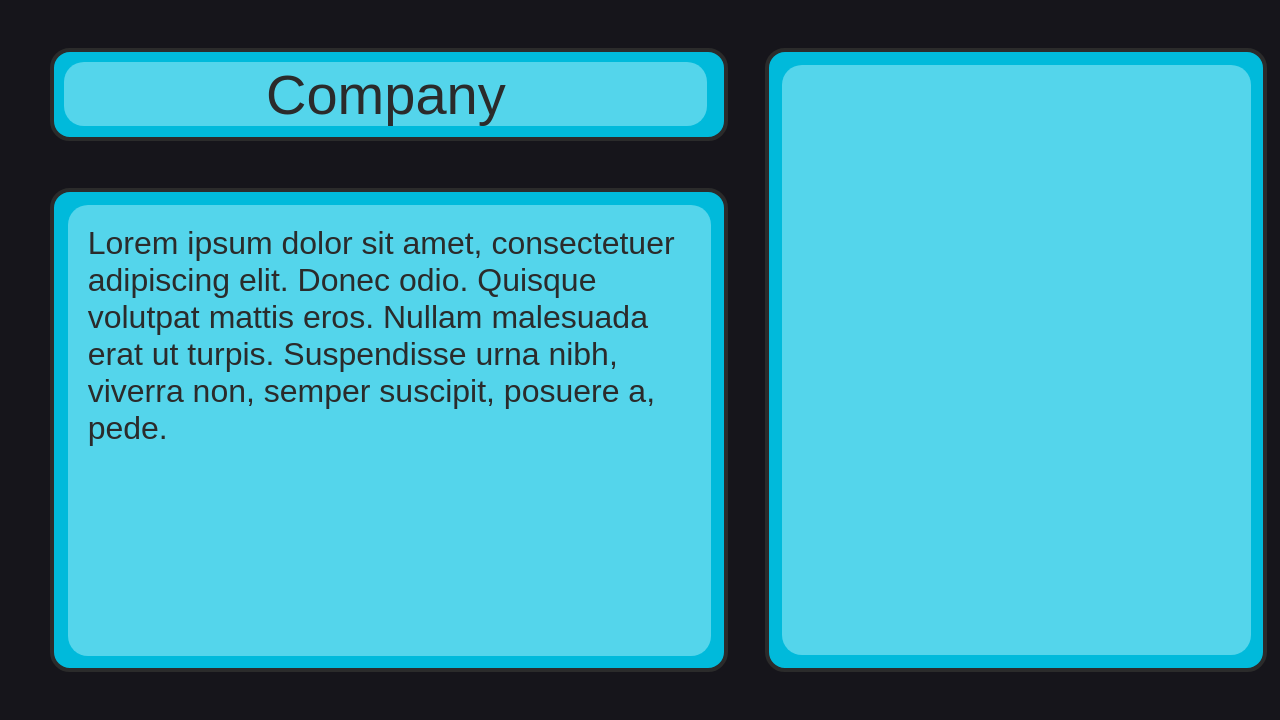
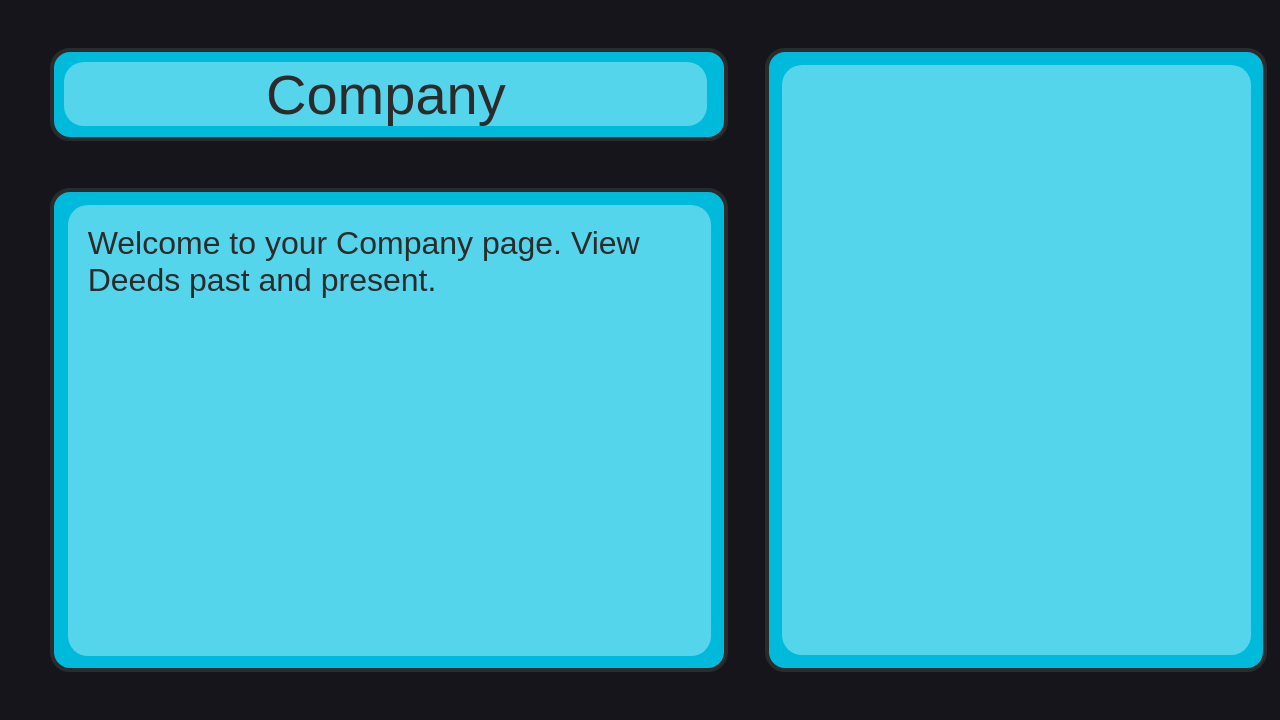
Before and after one commit to teknofage/SPD-1-3-Project, a Flask app: page /user/company in a window 1280 px wide. Shown: the part 80-800 px from the top of the page. Run offline with Flask 2, Linux system fonts and the light colour scheme; the visitor is signed in with stand-in values (Sample User, id 1); data comes from the database, SQL or seed files in the repository; data that the repository does not hold is empty.

Commit message:
fixed more Deedl typos, replaced Latin on Company page

```diff
--- a/app/templates/group.html
+++ b/app/templates/group.html
@@ -7,9 +7,7 @@
     <div id="group__wrapper-info">
       <div id="group__info">
         <!-- TODO: Fix the issue where this breaks the page if the text is removed -->
-        Lorem ipsum dolor sit amet, consectetuer adipiscing elit. Donec odio. Quisque volutpat
-        mattis eros. Nullam malesuada erat ut turpis. Suspendisse urna nibh, viverra non, semper
-        suscipit, posuere a, pede.
+        Welcome to your Company page. View Deeds past and present.
       </div>
     </div>
     </div>
--- a/app/templates/login.html
+++ b/app/templates/login.html
@@ -2,7 +2,7 @@
 <html>
 
 <head>
-  <title>Deedle</title>
+  <title>Deedl</title>
   <meta name="viewport" content="width=device-width, initial-scale=1.0" />
   <link rel="stylesheet" type="text/css" href="{{ url_for('static',filename='styles/login.css') }}" />
 </head>
--- a/app/templates/register.html
+++ b/app/templates/register.html
@@ -2,7 +2,7 @@
 <html>
 
 <head>
-  <title>Deedle</title>
+  <title>Deedl</title>
   <meta name="viewport" content="width=device-width, initial-scale=1.0" />
   <link rel="stylesheet" type="text/css" href="{{ url_for('static',filename='styles/login.css') }}" />
 </head>
```
